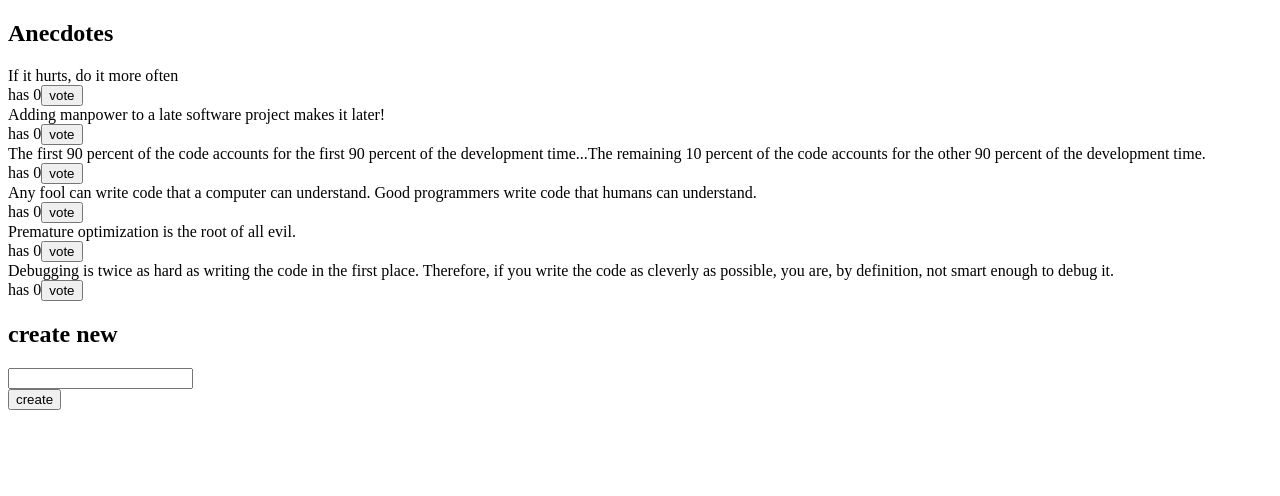
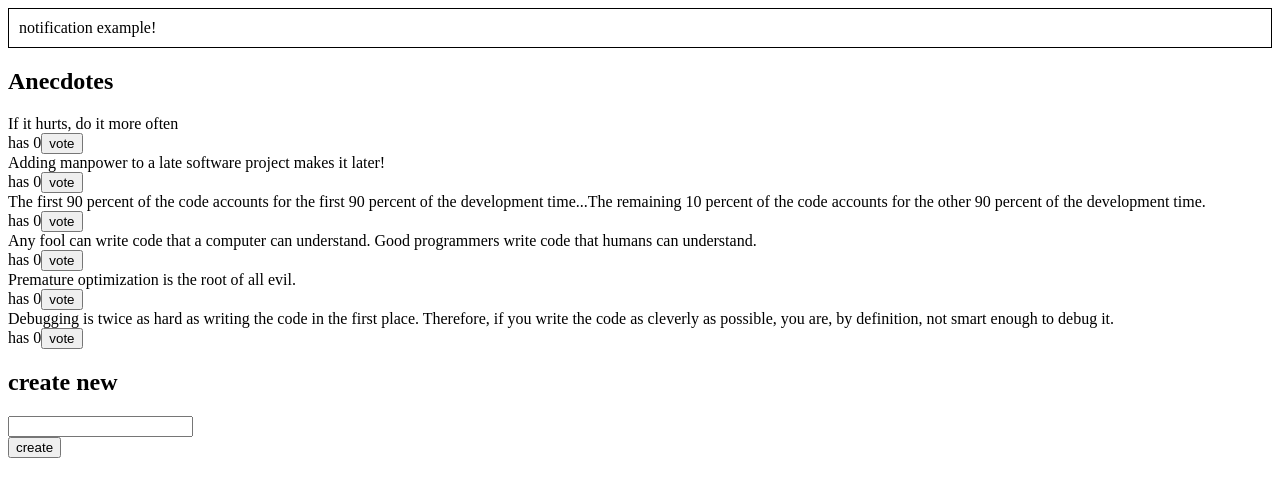
Before and after one commit to bipinkh/fullstack-open, a React (Create React App) app in the folder part6/redux-anecdotes/: page / in a window 1280 px wide. Shown: the top 496 px of the page. Built offline with nearby package versions, Linux system fonts and the light colour scheme.

Commit message:
Complete part 6.10

```diff
--- a/part6/redux-anecdotes/src/App.js
+++ b/part6/redux-anecdotes/src/App.js
@@ -1,11 +1,13 @@
 import React from 'react'
 import AnecdoteForm from "./components/AnecdoteForm";
 import AnecdoteList from "./components/AnecdoteList";
+import Notification from "./components/Notification";
 
 const App = () => {
 
   return (
     <div>
+        <Notification />
         <h2>Anecdotes</h2>
         <AnecdoteList />
         <AnecdoteForm />
--- a/part6/redux-anecdotes/src/components/Notification.js
+++ b/part6/redux-anecdotes/src/components/Notification.js
@@ -1,7 +1,10 @@
 
 import React from 'react'
+import {useSelector} from "react-redux";
 
 const Notification = () => {
+  const notification = useSelector( state => state.notification )
+
   const style = {
     border: 'solid',
     padding: 10,
@@ -9,7 +12,7 @@ const Notification = () => {
   }
   return (
     <div style={style}>
-      render here notification...
+      {notification}
     </div>
   )
 }
--- /dev/null
+++ b/part6/redux-anecdotes/src/reducers/notificationReducer.js
@@ -0,0 +1,20 @@
+const initialNotification = 'notification example!'
+
+
+const reducer = (state = initialNotification, action) => {
+    switch (action.type){
+        case 'NOTIFY':
+            return action.data.message
+        default:
+            return state
+    }
+}
+
+export const notificationAction = message => {
+    return {
+        type: 'NOTIFY',
+        data: { message: message }
+    }
+}
+
+export default reducer
--- a/part6/redux-anecdotes/src/store.js
+++ b/part6/redux-anecdotes/src/store.js
@@ -1,9 +1,11 @@
 import anecdoteReducer from './reducers/anecdoteReducer'
+import notificationReducer from './reducers/notificationReducer'
 import {createStore, combineReducers} from "redux";
 import {composeWithDevTools} from "redux-devtools-extension";
 
 const reducer = combineReducers({
-    anecdotes: anecdoteReducer
+    anecdotes: anecdoteReducer,
+    notification: notificationReducer
 })
 
 const store = createStore(
```
